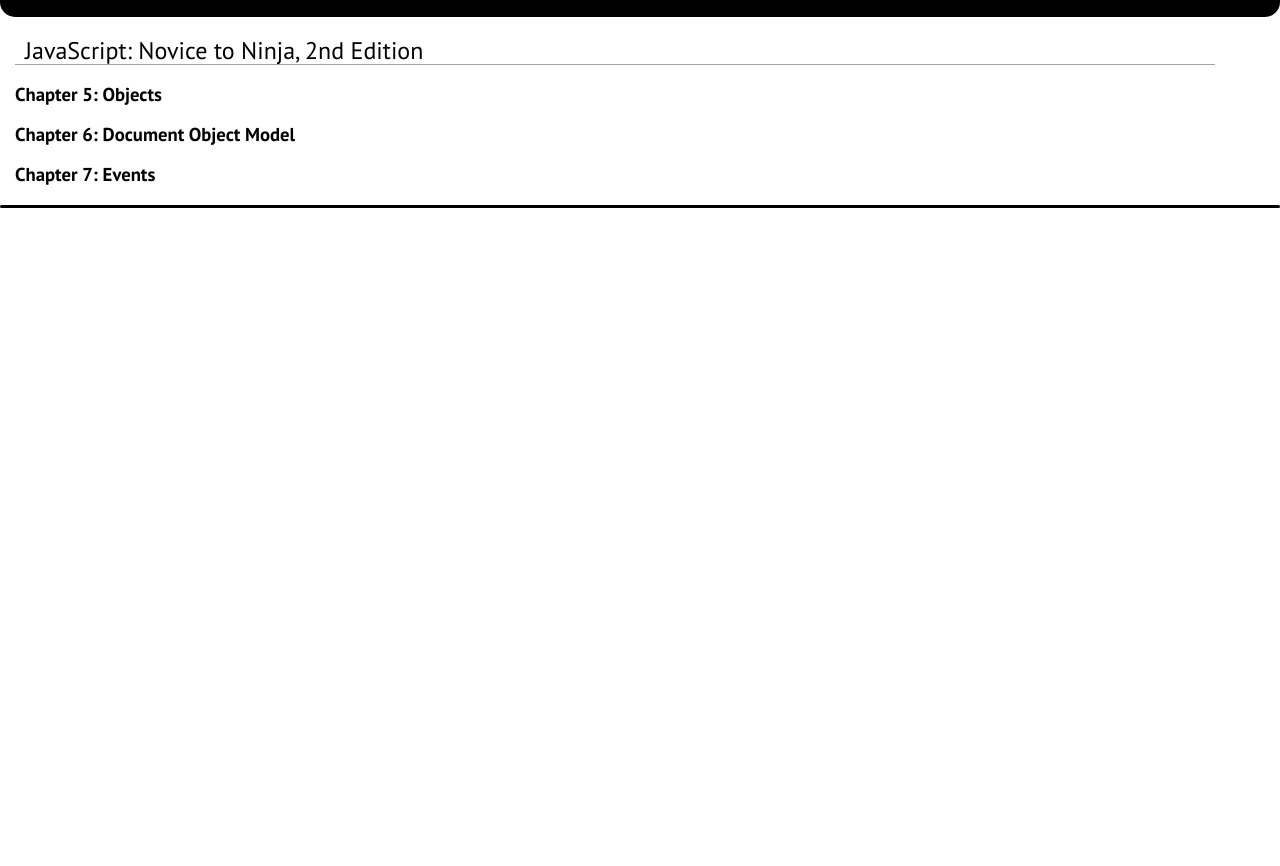
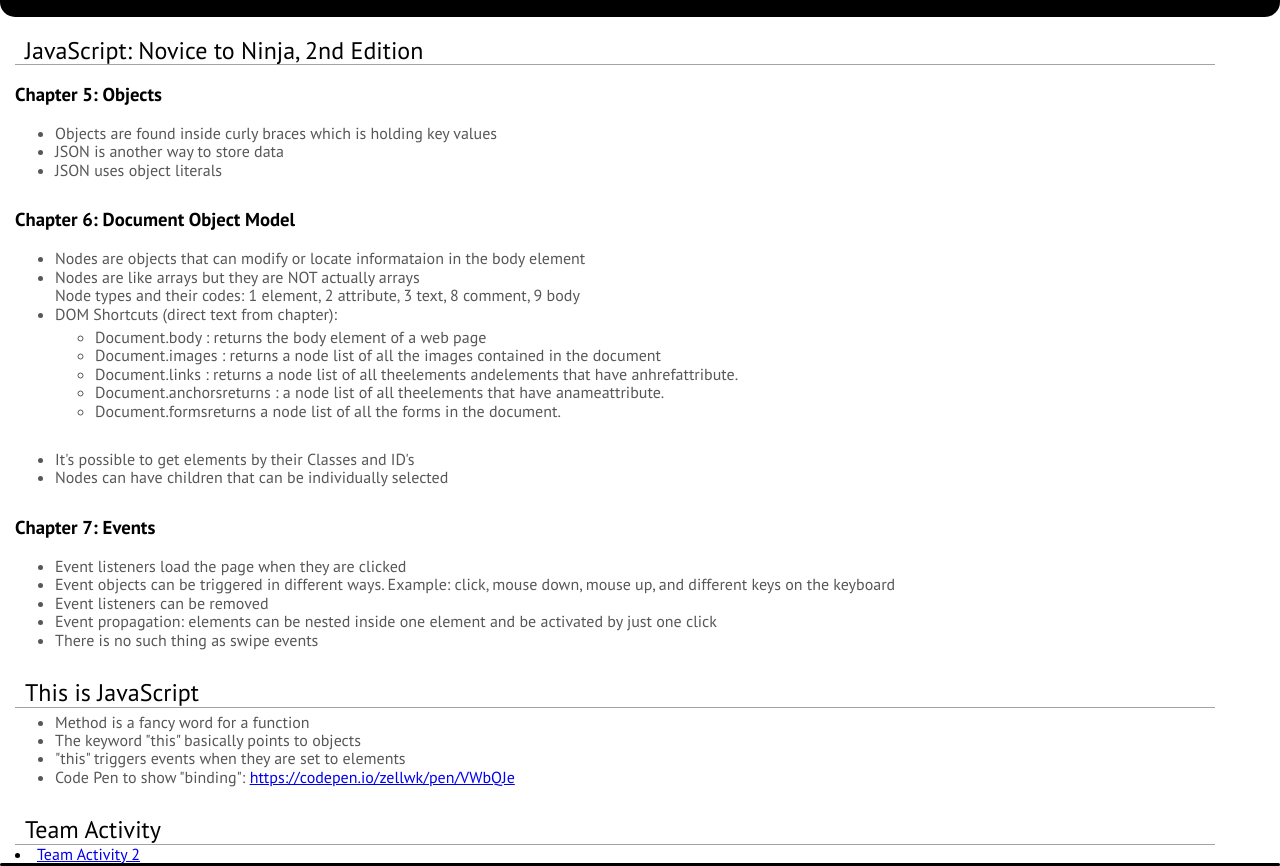
Before and after one commit to KrystianeOtis/krystiane330, a plain HTML site: page week3/index.html in a window 1280 px wide. Shown: the part 227-1093 px from the top of the page. Before the commit the page ends 800 px from the top, so only its background shows below. Drawn offline with Linux system fonts and the light colour scheme; files that its build step writes are made by us from their sources.

Commit message:
finishing touches

```diff
--- a/week3/index.html
+++ b/week3/index.html
@@ -18,10 +18,51 @@
     <main>
         <h2>JavaScript: Novice to Ninja, 2nd Edition</h2>
         <h3>Chapter 5: Objects</h3>
+        <ul>
+            <li>Objects are found inside curly braces which is holding key values</li>
+            <li>JSON is another way to store data</li>
+            <li>JSON uses object literals</li>
+        </ul>
+
         <h3>Chapter 6: Document Object Model</h3>
+        <ul>
+            <li>Nodes are objects that can modify or locate informataion in the body element</li>
+            <li>Nodes are like arrays but they are NOT actually arrays</li>
+            Node types and their codes: 1 element, 2 attribute, 3 text, 8 comment, 9 body
+            <li>DOM Shortcuts (direct text from chapter):</li>
+            <ul>
+                <li>Document.body : returns the body element of a web page</li>
+                <li>Document.images : returns a node list of all the images contained in the document</li>
+                <li>Document.links : returns a node list of all the<a>elements and<area>elements that have
+                        anhrefattribute.
+                </li>
+                <li>Document.anchorsreturns : a node list of all the<a>elements that have anameattribute.</li>
+                <li>Document.formsreturns a node list of all the forms in the document. </li>
+            </ul>
+            <li>It's possible to get elements by their Classes and ID's</li>
+            <li>Nodes can have children that can be individually selected</li>
+        </ul>
         <h3>Chapter 7: Events</h3>
+        <ul>
+            <li>Event listeners load the page when they are clicked</li>
+            <li>Event objects can be triggered in different ways. Example: click, mouse down, mouse up, and different
+                keys on the keyboard</li>
+            <li>Event listeners can be removed</li>
+            <li>Event propagation: elements can be nested inside one element and be activated by just one click</li>
+            <li>There is no such thing as swipe events</li>
+        </ul>
+        <h2>This is JavaScript</h2>
+        <ul>
+            <li>Method is a fancy word for a function</li>
+            <li>The keyword "this" basically points to objects</li>
+            <li>"this" triggers events when they are set to elements</li>
+            <li> Code Pen to show "binding": <a
+                    href="https://codepen.io/zellwk/pen/VWbQJe">https://codepen.io/zellwk/pen/VWbQJe</a></li>
 
+        </ul>
 
+        <h2>Team Activity</h2>
+        <li><a href="https://krystianeotis.github.io/krystiane330/week3/teamactivity2.html">Team Activity 2</a></li>
     </main>
     <footer>
     </footer>
```
Also changed, not shown: week2/index.html (+2 -0 lines).
